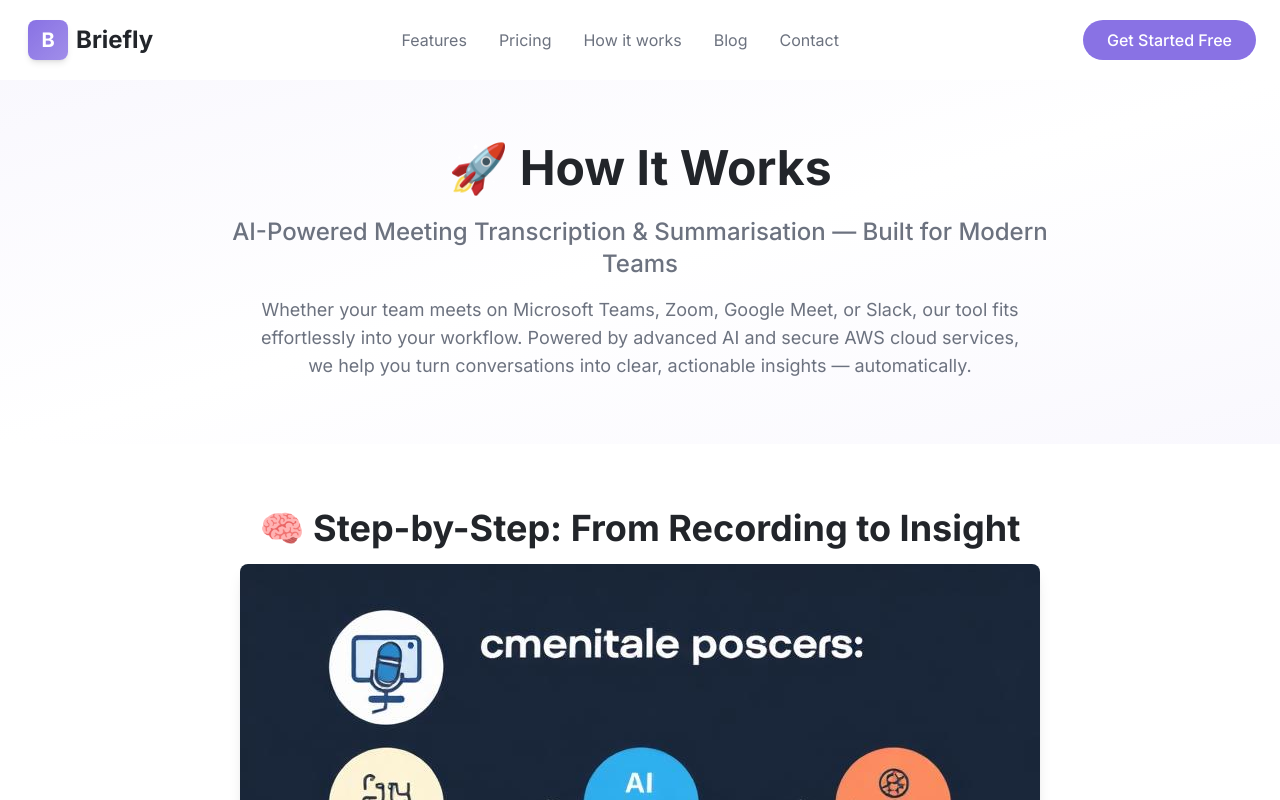
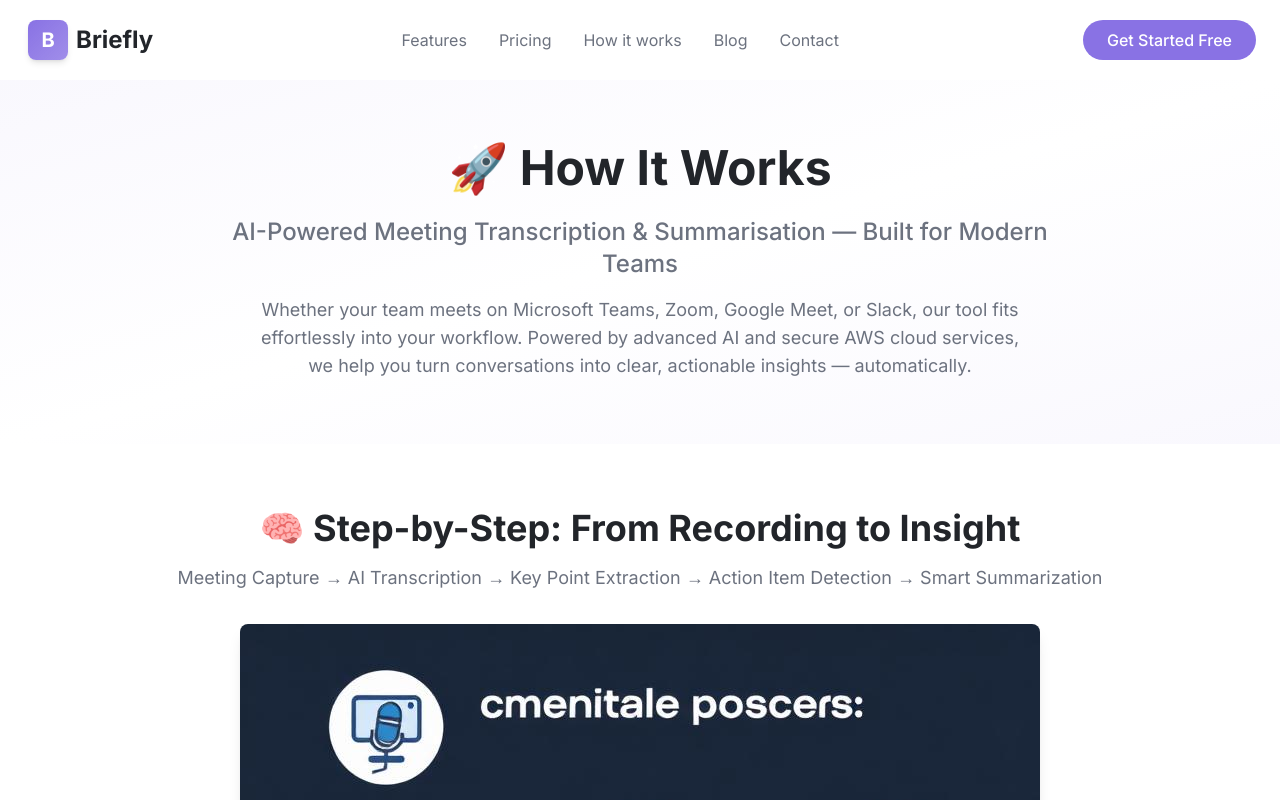
Before and after one commit to abstractlabs-code/brief-ai-landing, a React (Vite) app: page /how-it-works in a window 1280 px wide. Shown: the top 800 px of the page. Built offline with nearby package versions, Linux system fonts and the light colour scheme.

Commit message:
Fix "How it works" page flow
Correct the text under the "Step-by-Step: From Recording to Insight" section on the "How it works" page to accurately reflect the meeting process flow as shown in the provided image.

```diff
--- a/src/pages/HowItWorks.tsx
+++ b/src/pages/HowItWorks.tsx
@@ -33,6 +33,9 @@ const HowItWorks = () => {
               <h2 className="text-3xl md:text-4xl font-bold mb-4 text-foreground">
                 🧠 Step-by-Step: From Recording to Insight
               </h2>
+              <p className="text-lg text-muted-foreground mb-8">
+                Meeting Capture → AI Transcription → Key Point Extraction → Action Item Detection → Smart Summarization
+              </p>
               <img
                 src={meetingProcessFlow}
                 alt="Meeting Process Flow"
```
